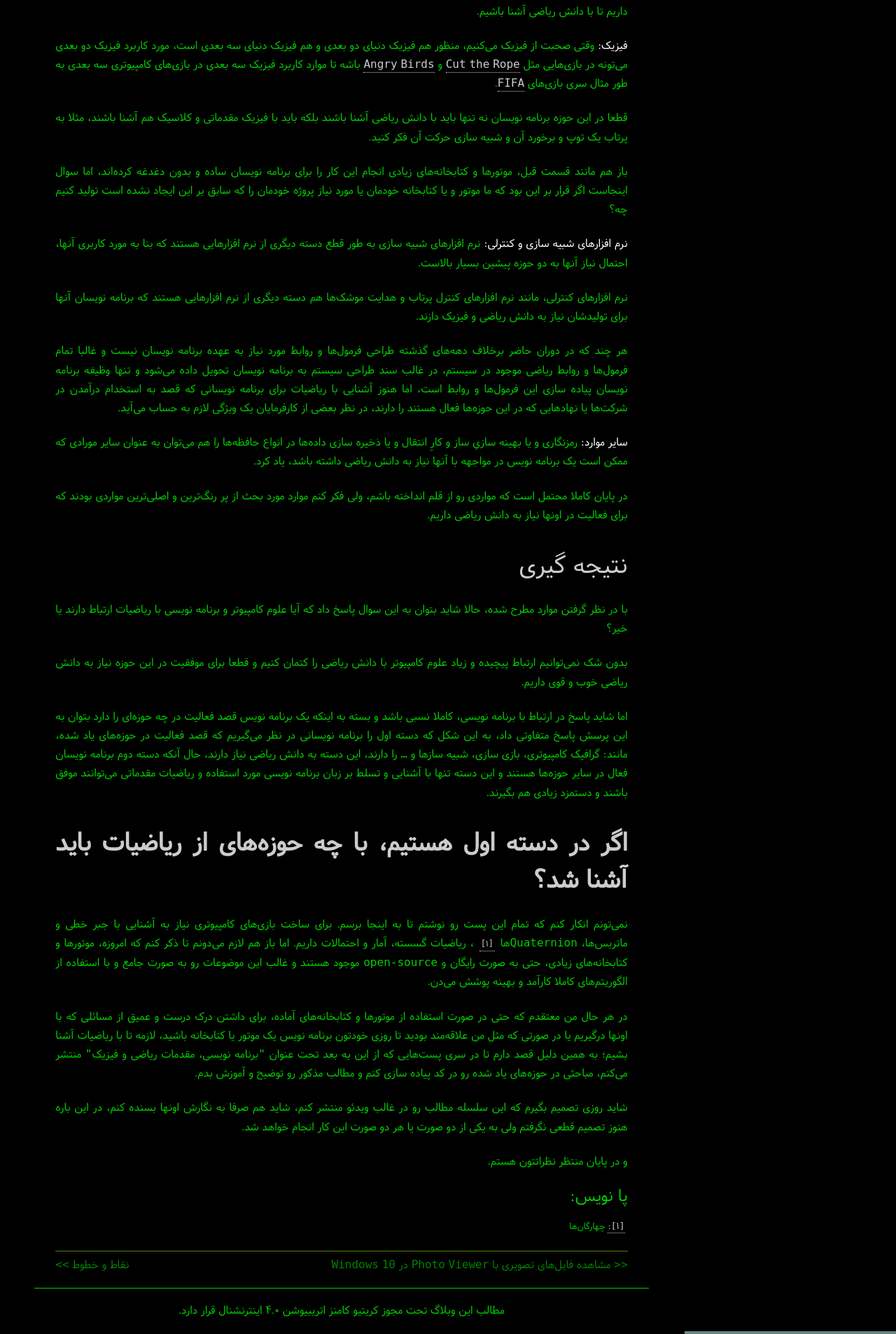
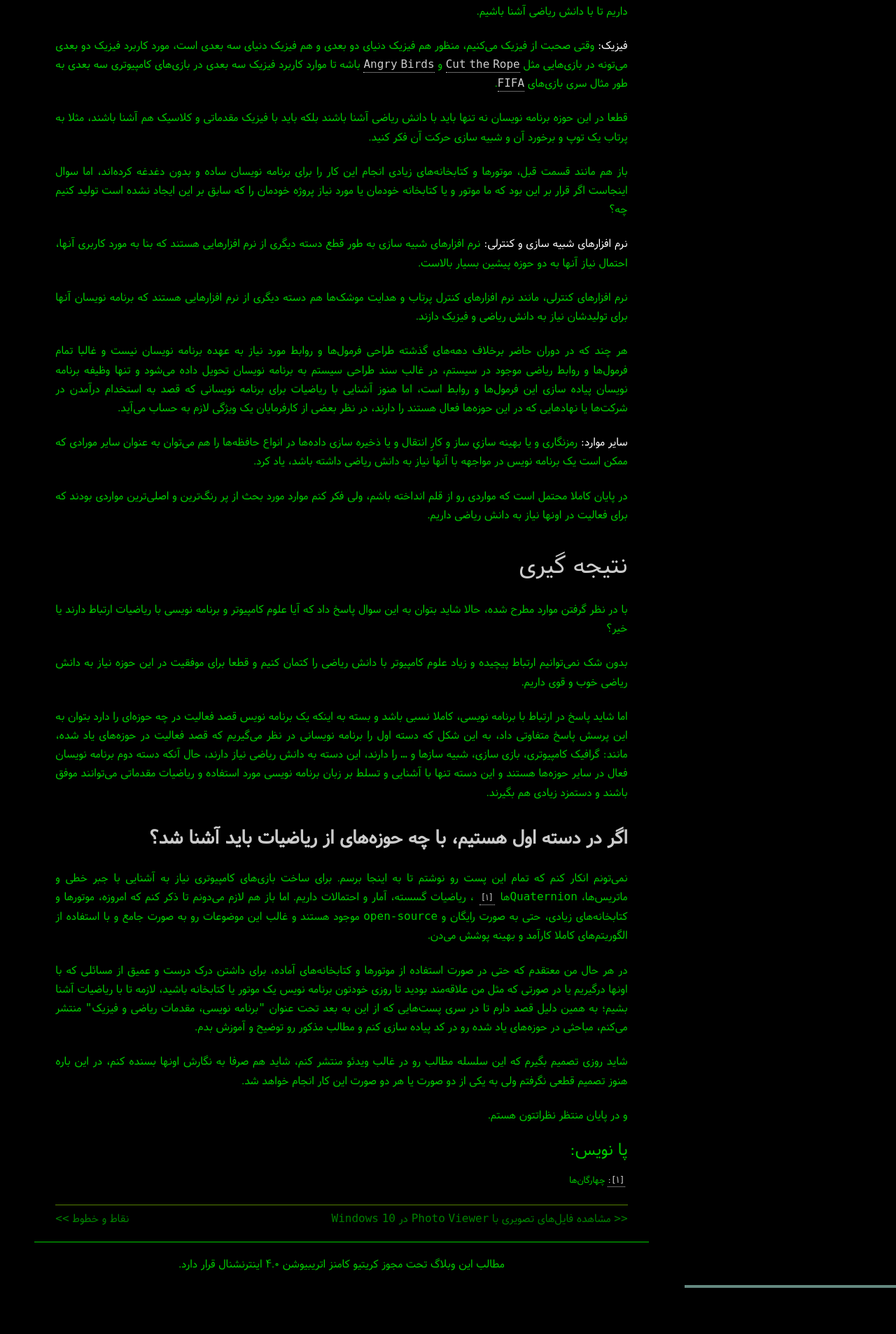
Before and after one commit to rashid2003/theskn, a Jekyll site: the page built from _posts/2016-04-09-relation-between-math-computer-science-programming.md, in a window 1280 px wide. Shown: the part 2960-4867 px from the top of the page at 70% size. Built offline with Jekyll 4.4.1, drawn with Linux system fonts in a browser that asks for light colours; nearby versions of some CDN libraries; comment, search, counter and statistics services are not loaded; after the commit the page ends 4801 px from its top, so only the background shows below that.

Commit message:
--
change font size for inline-subheader

```diff
--- a/assets/css/main.css
+++ b/assets/css/main.css
@@ -714,7 +714,7 @@ h1, h2, h3, h4, h5, p {
 }
 
 .post-inline-subheader {
-  font-size: 36px;
+  font-size: 27px;
   color: #CCCCCC;
   font-weight: bold;
   padding-bottom: 25px;
```
